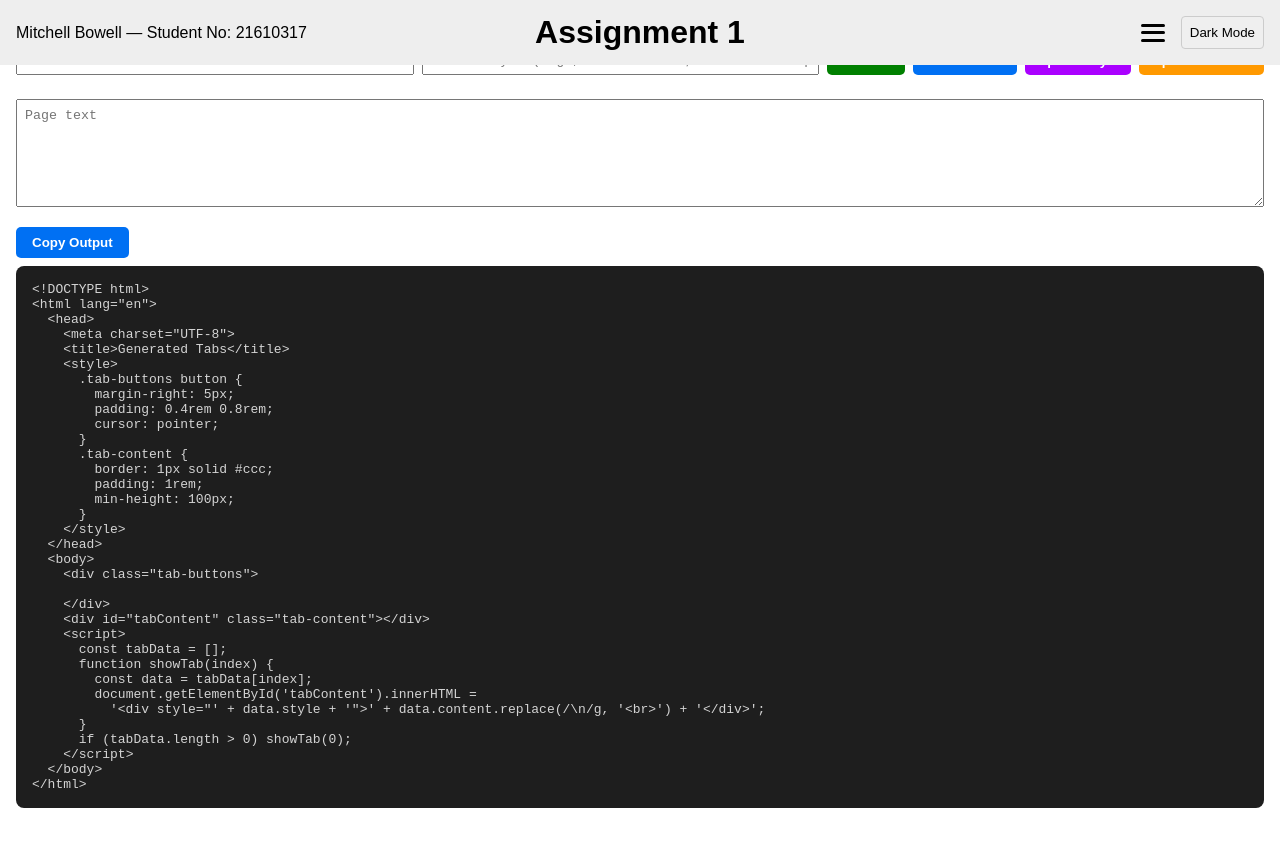
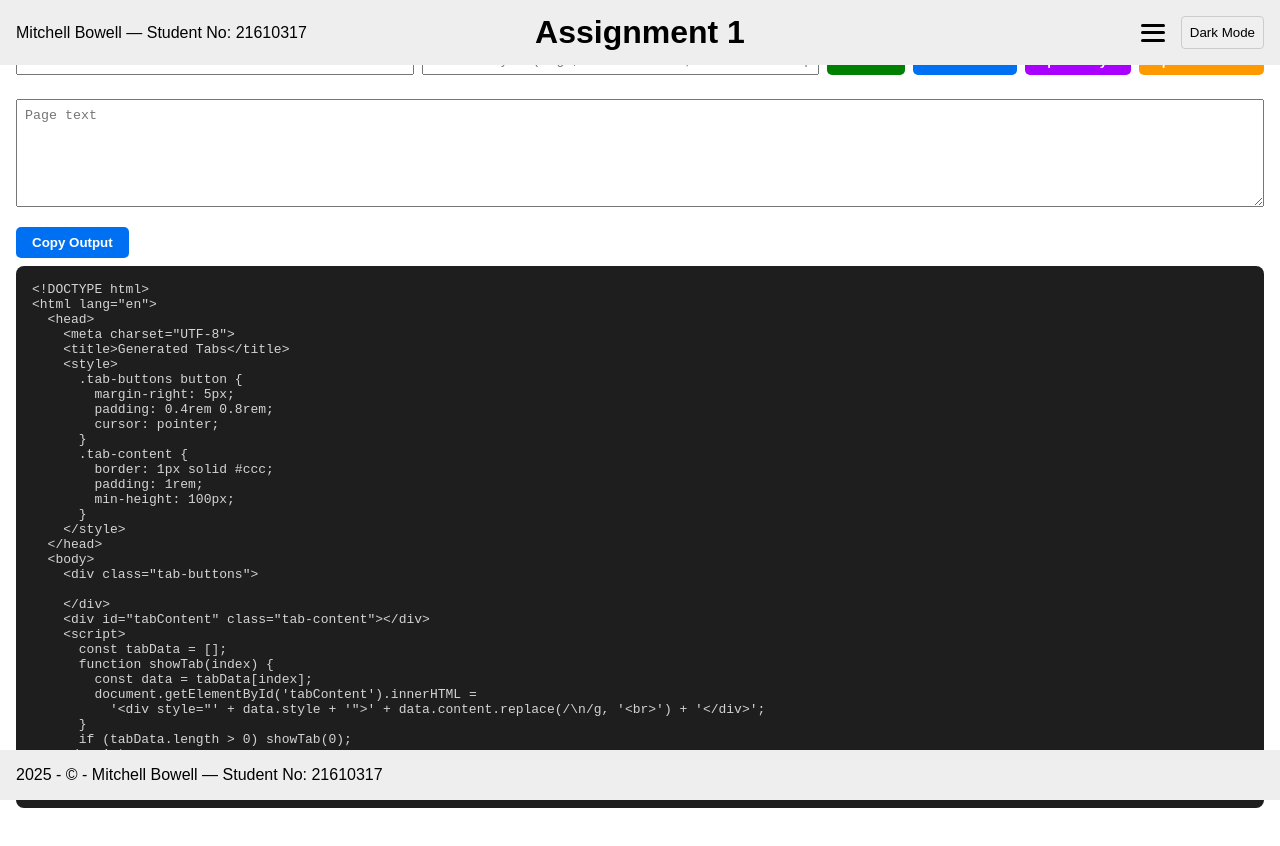
Before and after one commit to MitchBow/CWA-Assignment-2-docker, a Next.js app in the folder frontend/: page / in a window 1280 px wide. Shown: the top 846 px of the page. Before the commit the page ends 824 px from the top, so only its background shows below. Built offline with nearby package versions, Linux system fonts and the light colour scheme.

Commit message:
fixed the frontend

```diff
--- a/frontend/app/components/StageManager.tsx
+++ b/frontend/app/components/StageManager.tsx
@@ -109,7 +109,7 @@ const StageManager: React.FC<StageManagerProps> = ({ inCourtroom }) => {
           <textarea
             value={brokenCode}
             onChange={e => setBrokenCode(e.target.value)}
-            style={{ width: '100%', height: '250px', fontFamily: 'monospace', fontSize: '14px', borderRadius: '8px', padding: '10px' }}
+            style={{ width: '100%', height: '200px', fontFamily: 'monospace', fontSize: '14px', borderRadius: '8px', padding: '10px' }}
           />
           <div style={{ marginTop: '10px' }}>
             <button onClick={runCheck}>Run Check</button>
--- a/frontend/app/page.tsx
+++ b/frontend/app/page.tsx
@@ -1,12 +1,14 @@
 'use client';
 import Header from './components/Header';
 import TabManager from './components/TabManager';
+import Footer from './components/Footer';
 
 export default function Home() {
   return (
-    <div>
+    <div style={{ paddingBottom: "60px" }}> {/* same height as footer */}
       <Header />
       <TabManager />
+      <Footer />
     </div>
   );
 }
```
